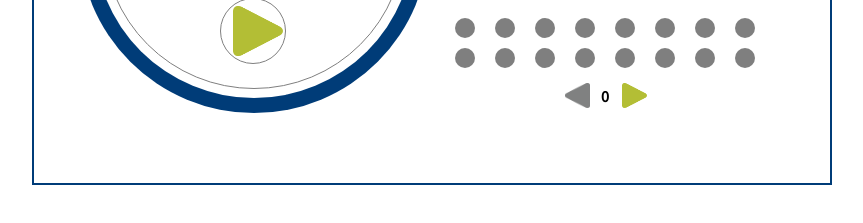
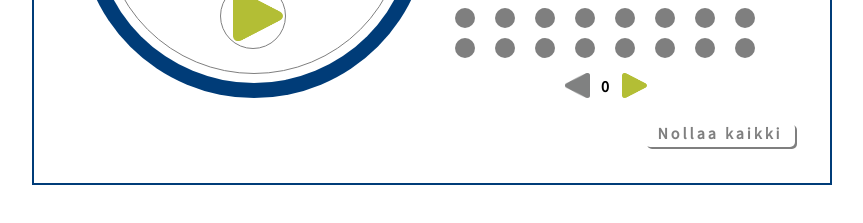
Before and after one commit to augustio/fokuskello, a plain HTML site: page index.html in a window 1280 px wide. Shown: the part 419-642 px from the top of the page, without its empty margins (208-1071 px from the left). Drawn offline with nearby package versions, Linux system fonts and the light colour scheme.

Commit message:
Implement a reset button to refresh page

```diff
--- a/index.html
+++ b/index.html
@@ -75,6 +75,7 @@
 					<div id="sel-task">0</div>
 					<div  id="inc"><img src="images/arrow-inc.png"</img></div>
 				</div>
+				<div class="control-cmpt" id="reset">Nollaa kaikki</div>
 			</div>
 		</div>
 		<script src="https://code.jquery.com/jquery-2.1.1.js"></script>
--- a/scripts/script.js
+++ b/scripts/script.js
@@ -116,6 +116,10 @@ $(document).ready(function(){
 			$("#sound").show();
 		}
 	});
+
+	$("#reset").on('click', function(){
+		document.location.reload(true);
+	});
 });
 
 function displayTime(t, type){
--- a/styles/style.css
+++ b/styles/style.css
@@ -37,7 +37,7 @@ body{
 .control-cmpt{
 	position:absolute;
 	width:350px;
-	top:50px;
+	top:40px;
 	left:15px;
 }
 .label{
@@ -147,15 +147,33 @@ body{
 	width:25px;
 	height: 25px;;
 }
+#reset{
+	height:24px;
+	width: 150px;
+	margin-top:400px;
+	margin-left:200px;
+	text-align: center;
+	letter-spacing: 3px;
+	color: #7F7F7F;
+	border-radius: 5px;
+  	box-shadow: 2px 2px rgba(0, 0, 0, 0.5);
+  	cursor:default;
+}
+
+#reset:active{
+	box-shadow: none;
+	margin-left:202px;
+	margin-top:402px;
+}
 
 .clock-cmpt{
 	position:absolute;
 	width:350px;
-	top: 30px;
+	top: 25px;
 	left:45px;
 }
 .clock-face{
-	margin-top:50px;
+	margin-top:40px;
 }
 .alarm img{
 	position:absolute;
```
